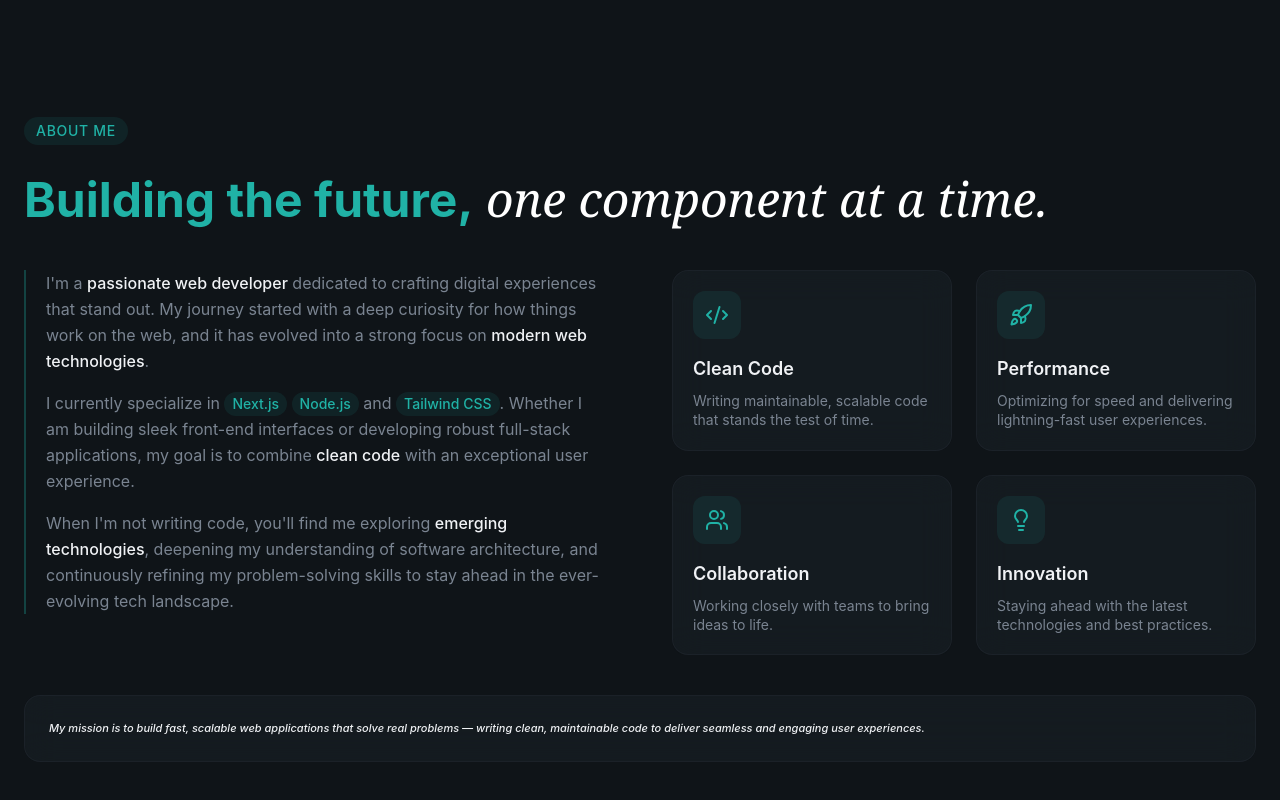
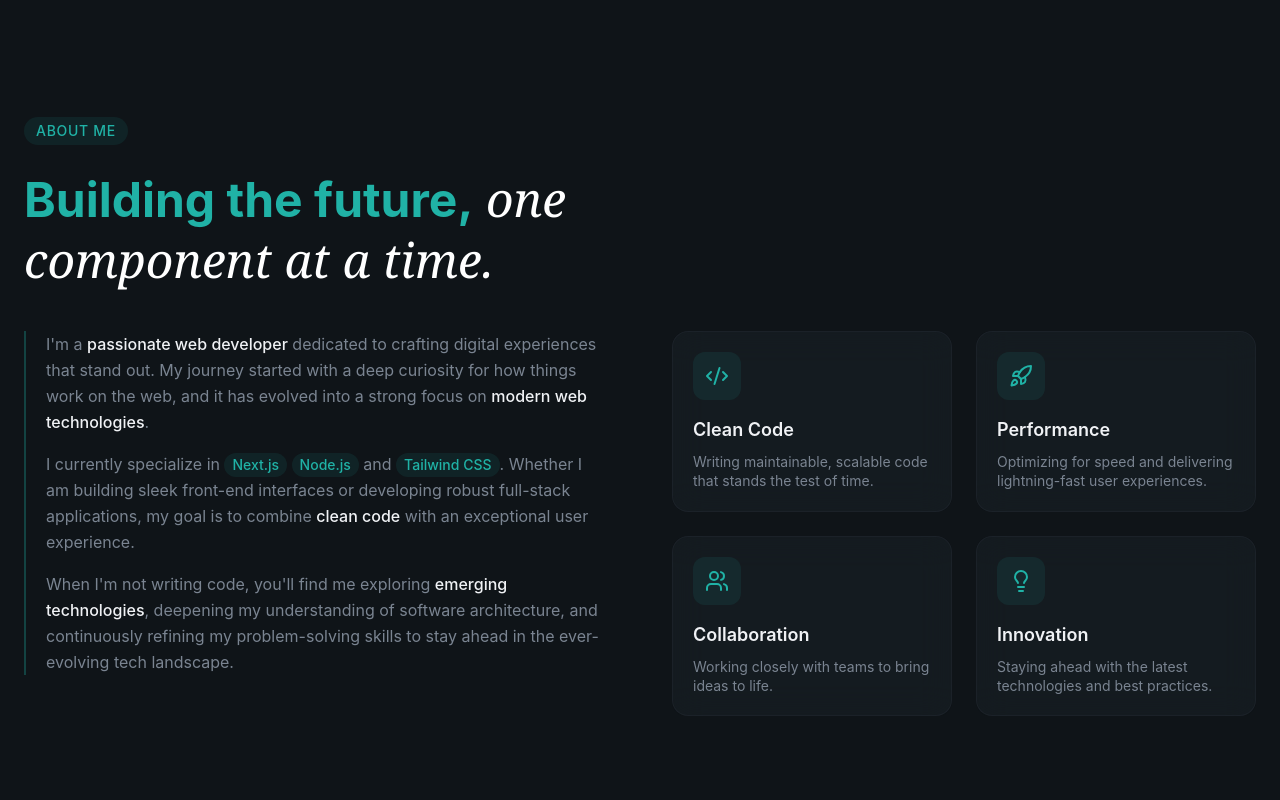
Before and after one commit to PrincePrajapatiXi/Portfolio, a React (Vite) app: page / in a window 1280 px wide. Shown: the part 974-1774 px from the top of the page. Built offline with nearby package versions, Linux system fonts and the light colour scheme.

Commit message:
fix(about): match reference template layout on desktop, keep mobile unchanged

```diff
--- a/src/sections/About.jsx
+++ b/src/sections/About.jsx
@@ -34,7 +34,7 @@
                     <span className="inline-block px-2 py-0.5 md:px-3 md:py-1 rounded-full bg-primary/10 text-primary text-[10px] md:text-sm font-medium tracking-wider uppercase">About Me</span>
                 </div>
 
-                <h2 className="text-xl md:text-5xl font-bold leading-tight animate-fade-in animation-delay-100 text-secondary-foreground mb-5 md:mb-10">
+                <h2 className="text-xl md:text-5xl font-bold leading-tight animate-fade-in animation-delay-100 text-secondary-foreground mb-5 md:mb-10 md:max-w-[50%]">
                     Building the future,
                     <span className="font-serif italic font-normal text-white"> one component at a time.</span>
                 </h2>
@@ -51,6 +51,13 @@
                             </p>
                             <p>
                                 When I'm not writing code, you'll find me exploring <span className="text-foreground font-medium">emerging technologies</span>, deepening my understanding of software architecture, and continuously refining my problem-solving skills to stay ahead in the ever-evolving tech landscape.
+                            </p>
+                        </div>
+
+                        {/* Mission Quote - Desktop only, inside left column */}
+                        <div className="hidden md:block glass rounded-2xl p-6 glow-border animate-fade-in animation-delay-300">
+                            <p className="text-lg font-medium italic text-foreground">
+                                "My mission is to create digital experiences that are not just functional, but truly delightful — products that users love to use and developers love to maintain."
                             </p>
                         </div>
 
@@ -71,10 +78,10 @@
                     </div>
                 </div>
 
-                {/* Mission Quote - Full Width */}
-                <div className="glass rounded-xl md:rounded-2xl p-3 md:p-6 glow-border animate-fade-in animation-delay-300 mt-5 md:mt-10">
-                    <p className="text-[11px] md:text-md font-medium italic text-foreground">
-                        My mission is to build fast, scalable web applications that solve real problems — writing clean, maintainable code to deliver seamless and engaging user experiences.
+                {/* Mission Quote - Mobile only, full width */}
+                <div className="md:hidden glass rounded-xl p-3 glow-border animate-fade-in animation-delay-300 mt-5">
+                    <p className="text-[11px] font-medium italic text-foreground">
+                        "My mission is to create digital experiences that are not just functional, but truly delightful — products that users love to use and developers love to maintain."
                     </p>
                 </div>
             </div>
```
